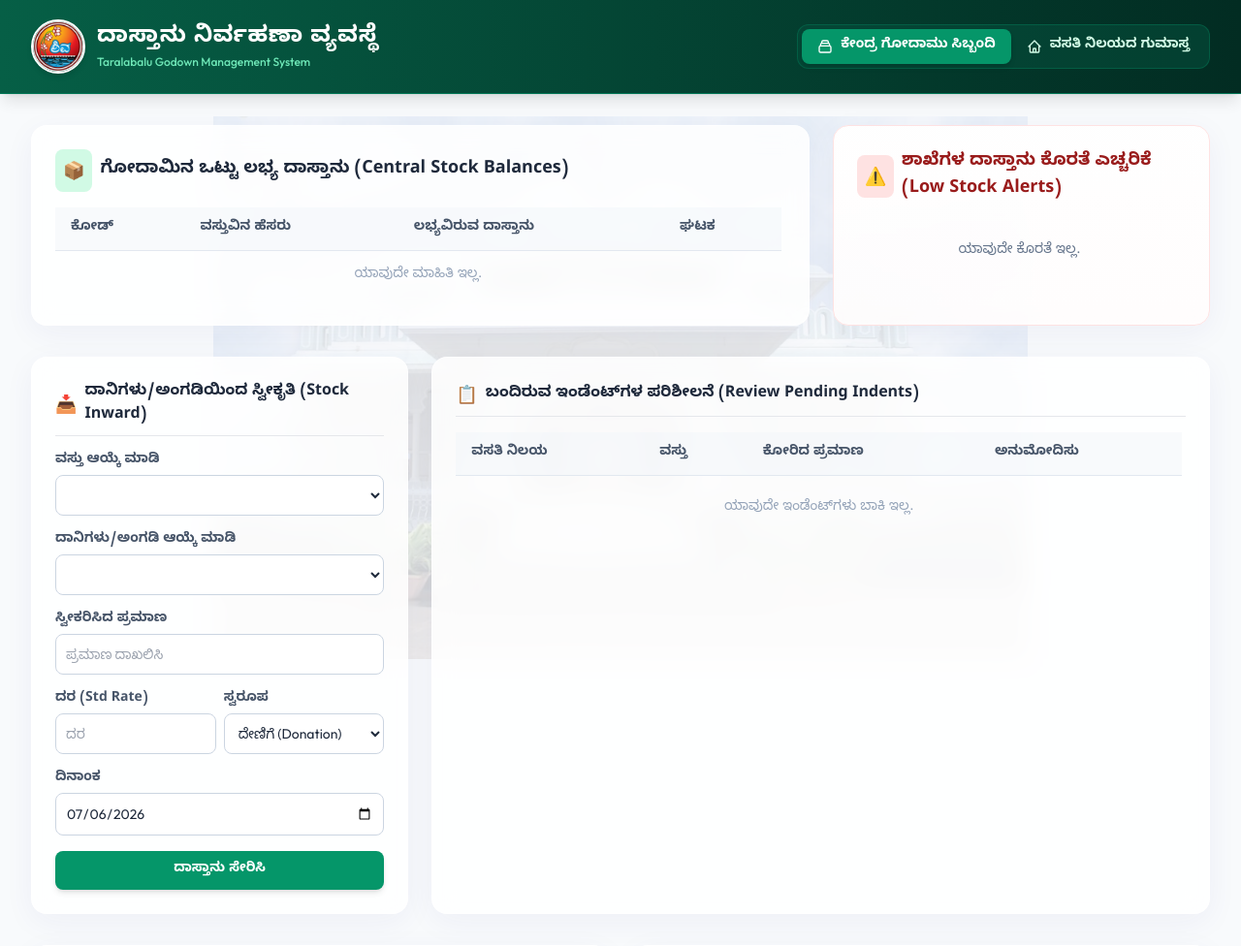
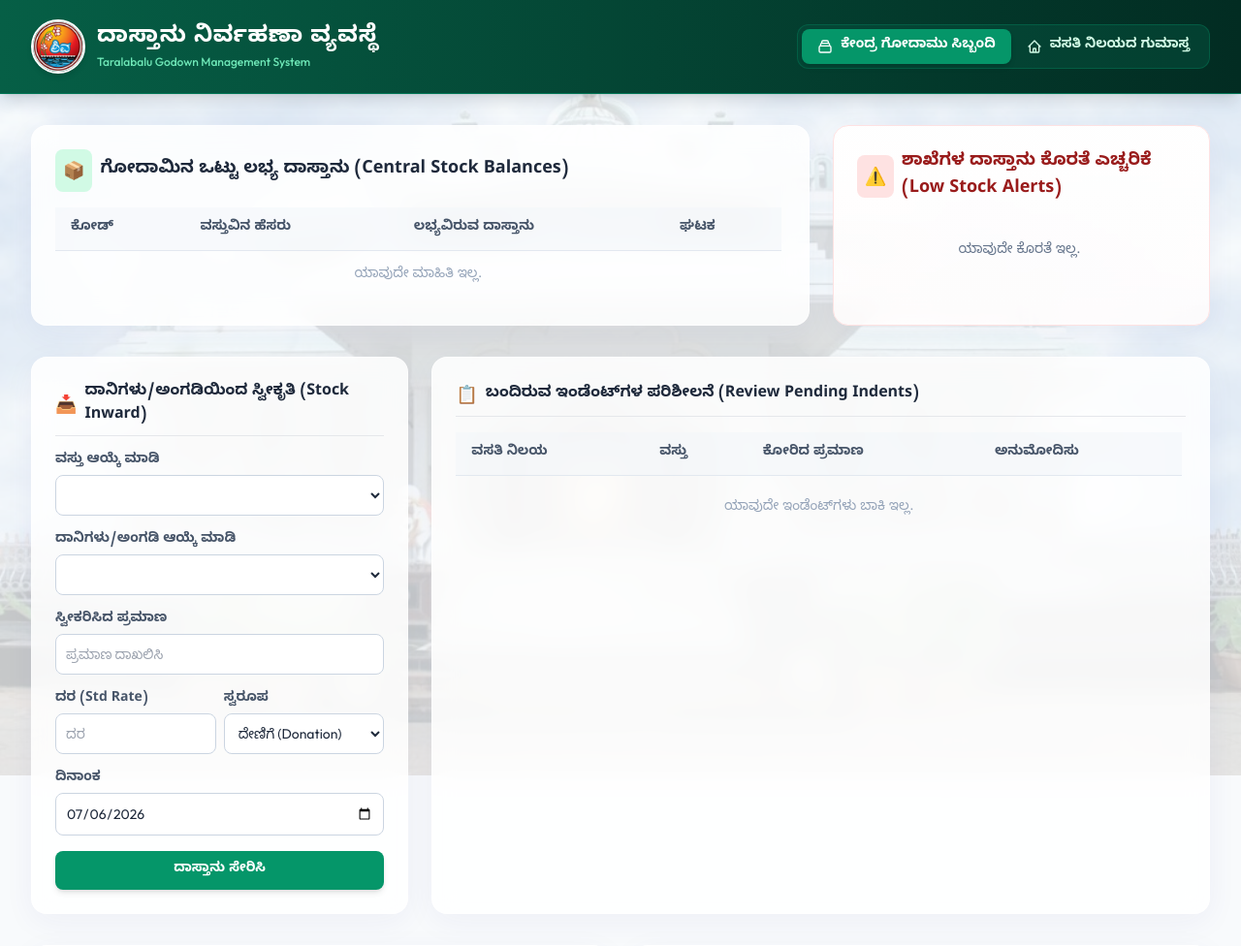
Before and after one commit to manchestertechnologies-com/taralabalu_godown_management_system, a Flask app: page / in a window 1280 px wide. Shown: the top 976 px of the page at 97% size. Run offline with Flask 3, Linux system fonts and the light colour scheme; data that the repository does not hold is empty; some libraries are stand-ins or nearby versions.

Commit message:
Update layout: make watermark full-screen cover with 20% opacity

```diff
--- a/templates/index.html
+++ b/templates/index.html
@@ -31,9 +31,10 @@
 <body class="bg-slate-50 text-slate-800 min-h-screen flex flex-col relative">
 
     <!-- Background Watermark (Subtle opacity behind all content) -->
-    <div class="fixed inset-0 pointer-events-none flex items-center justify-center opacity-[0.15] z-0">
-        <img src="/static/images/watermark.jpg" alt="Taralabalu Watermark" class="max-w-[70%] max-h-[70%] object-contain">
+    <div class="fixed inset-0 pointer-events-none flex items-center justify-center opacity-[0.20] z-0">
+        <img src="/static/images/watermark.jpg" alt="Taralabalu Watermark" class="w-full h-full object-cover">
     </div>
+
 
 
     <!-- Header Banner -->
```
